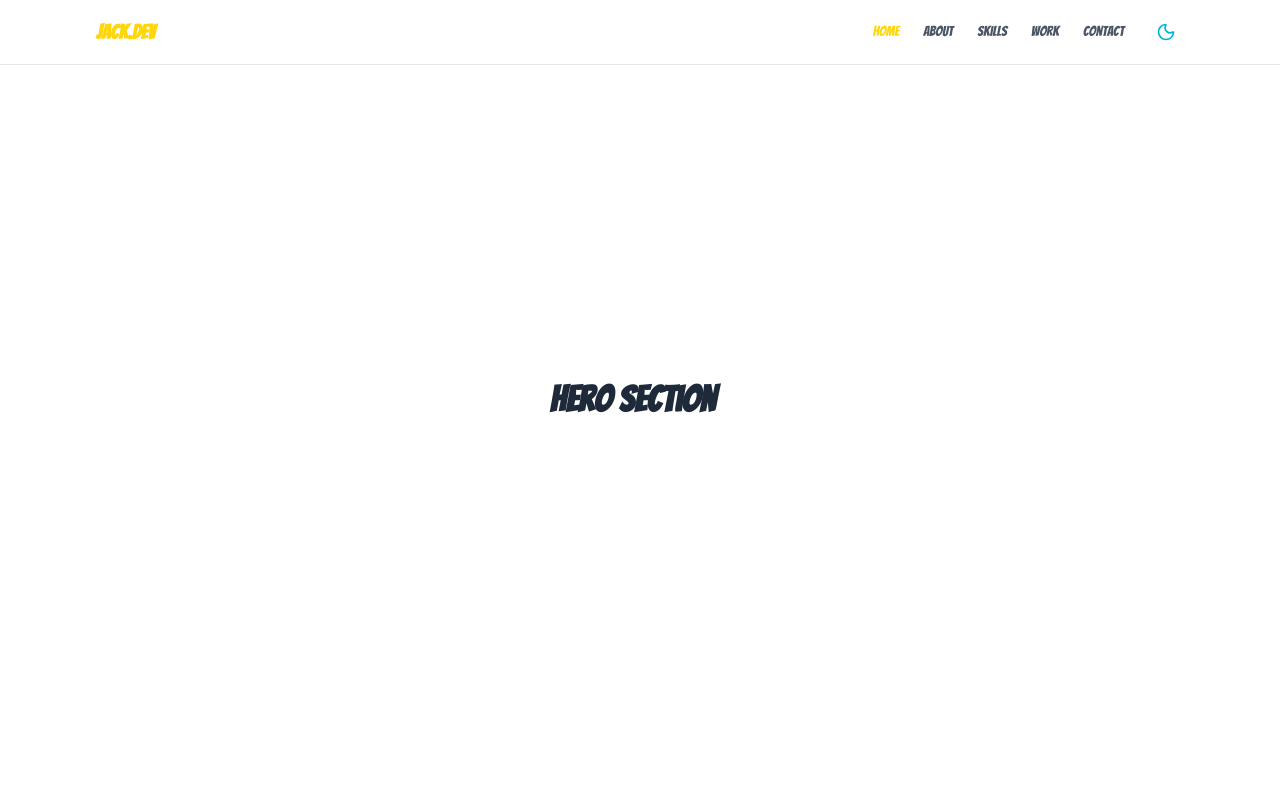
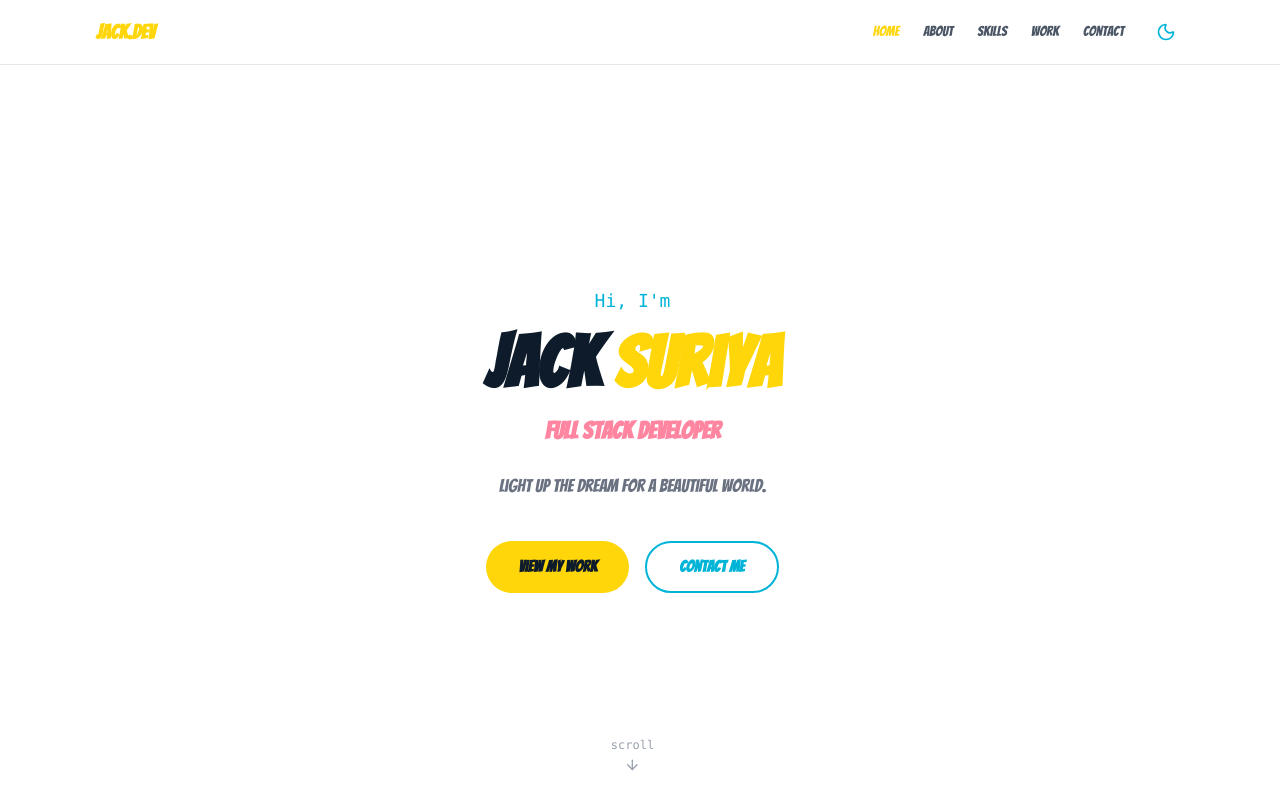
Before and after one commit to suriya899/my-portfolio, a React (Vite) app in the folder frontend/: page / in a window 1280 px wide. Shown: the top 800 px of the page. Built offline with nearby package versions, Linux system fonts and the light colour scheme.

Commit message:
feat: add Hero section with framer-motion animations

```diff
--- a/frontend/src/App.jsx
+++ b/frontend/src/App.jsx
@@ -24,19 +24,52 @@
 
 // frontend/src/App.jsx (ชั่วคราวสำหรับทดสอบ Phase 4)
 
+// import Navbar from "./components/ui/Navbar";
+
+// function App() {
+//   return (
+//     // min-h-screen ให้หน้าสูงพอที่จะ scroll ทดสอบ
+//     <div className="min-h-screen bg-white dark:bg-dark transition-colors">
+//       <Navbar />
+
+//       {/* Section จำลองเพื่อทดสอบ smooth scroll และ active highlight */}
+//       <section id="hero" className="min-h-screen flex items-center justify-center">
+//         <h1 className="text-4xl font-bold text-gray-800 dark:text-white">Hero Section</h1>
+//       </section>
+
+//       <section id="about" className="min-h-screen flex items-center justify-center bg-gray-50 dark:bg-gray-900">
+//         <h1 className="text-4xl font-bold text-gray-800 dark:text-white">About Section</h1>
+//       </section>
+
+//       <section id="skills" className="min-h-screen flex items-center justify-center">
+//         <h1 className="text-4xl font-bold text-gray-800 dark:text-white">Skills Section</h1>
+//       </section>
+
+//       <section id="projects" className="min-h-screen flex items-center justify-center bg-gray-50 dark:bg-gray-900">
+//         <h1 className="text-4xl font-bold text-gray-800 dark:text-white">Projects Section</h1>
+//       </section>
+
+//       <section id="contact" className="min-h-screen flex items-center justify-center">
+//         <h1 className="text-4xl font-bold text-gray-800 dark:text-white">Contact Section</h1>
+//       </section>
+//     </div>
+//   );
+// }
+
+// export default App;
+
 import Navbar from "./components/ui/Navbar";
+import Hero from "./components/sections/Hero"; // ← เพิ่มบรรทัดนี้
 
 function App() {
   return (
-    // min-h-screen ให้หน้าสูงพอที่จะ scroll ทดสอบ
     <div className="min-h-screen bg-white dark:bg-dark transition-colors">
       <Navbar />
 
-      {/* Section จำลองเพื่อทดสอบ smooth scroll และ active highlight */}
-      <section id="hero" className="min-h-screen flex items-center justify-center">
-        <h1 className="text-4xl font-bold text-gray-800 dark:text-white">Hero Section</h1>
-      </section>
+      {/* ✅ เปลี่ยน placeholder เป็น Hero จริงๆ */}
+      <Hero />
 
+      {/* Section จำลองที่เหลือ — ยังคงไว้ทดสอบ Navbar scroll */}
       <section id="about" className="min-h-screen flex items-center justify-center bg-gray-50 dark:bg-gray-900">
         <h1 className="text-4xl font-bold text-gray-800 dark:text-white">About Section</h1>
       </section>
--- a/frontend/src/components/sections/Hero.jsx
+++ b/frontend/src/components/sections/Hero.jsx
@@ -0,0 +1,175 @@
+// Hero.jsx
+// Section แรกที่ผู้เยี่ยมชมเห็น — ต้องดึงดูดสายตาทันที
+// ใช้ framer-motion สำหรับ animation เข้าหน้า
+
+import { motion } from "framer-motion";
+import { ArrowDown } from "lucide-react"; // ไอคอน scroll ลง
+import { personalInfo } from "../../data/portfolioData";
+
+const Hero = () => {
+  // ดึงข้อมูลจาก portfolioData
+  const { name, role, tagline } = personalInfo; // ✅ ใช้ตรงๆ ไม่ต้องผ่าน .personalInfo
+
+  // ฟังก์ชัน smooth scroll ไปยัง section ที่ต้องการ
+  const scrollTo = (id) => {
+    document.getElementById(id)?.scrollIntoView({ behavior: "smooth" });
+  };
+
+  return (
+    <section
+      id="hero"
+      /* เต็มความสูงหน้าจอ */
+      /* จัดกึ่งกลางแนวตั้ง */
+      /* จัดกึ่งกลางแนวนอน */
+      /* เพื่อให้ scroll indicator position absolute ได้ */
+      /* สีพื้นหลัง light/dark */
+      /* padding ซ้ายขวา */
+      /* เว้นพื้นที่ Navbar */
+      className="
+                min-h-screen
+                flex items-center
+                justify-center
+                relative
+                bg-white dark:bg-dark
+                px-6
+                pt-20
+            "
+    >
+      {/* กล่องหลัก — จัดเนื้อหาให้อยู่กึ่งกลาง */}
+      <div className="max-w-3xl w-full text-center">
+        {/* 👋 บรรทัดทักทาย — เด้งเข้ามาก่อน */}
+        <motion.p
+          className="text-finn font-mono text-lg mb-3" /* font-mono ให้ดูเหมือนโค้ด */
+          initial={{ opacity: 0, y: -20 }} /* เริ่มจากด้านบน โปร่งใส */
+          animate={{ opacity: 1, y: 0 }} /* เลื่อนลงมา + ปรากฏ */
+          transition={{ duration: 0.5 }}
+        >
+          Hi, I'm
+        </motion.p>
+
+        {/* 🌟 ชื่อใหญ่ — element ที่สำคัญที่สุด */}
+        <motion.h1
+          className="
+            text-5xl md:text-7xl   /* ใหญ่มาก — responsive */
+            font-black             /* หนาสุด */
+            text-dark dark:text-white
+            mb-4
+          "
+          initial={{ opacity: 0, scale: 0.8 }} /* เริ่มเล็กกว่าปกติ */
+          animate={{ opacity: 1, scale: 1 }} /* ขยายมาขนาดจริง */
+          transition={{
+            duration: 0.6,
+            delay: 0.2,
+          }} /* delay เล็กน้อยหลัง "Hi" */
+        >
+          {/* ชื่อ "Jack" สีปกติ, "Suriya" สี Jake Yellow */}
+          {name.split(" ")[0]}{" "}
+          <span className="text-jake">{name.split(" ")[1]}</span>
+        </motion.h1>
+
+        {/* 💼 Role/ตำแหน่ง */}
+        <motion.p
+          className="
+            text-xl md:text-2xl
+            text-bubblegum
+            font-semibold
+            mb-6
+          "
+          initial={{ opacity: 0 }}
+          animate={{ opacity: 1 }}
+          transition={{ duration: 0.6, delay: 0.4 }}
+        >
+          {role}
+        </motion.p>
+
+        {/* 📝 Tagline — ประโยคอธิบายตัวเอง */}
+        <motion.p
+          /* max-w-xl mx-auto  จำกัดความกว้าง + จัดกึ่งกลาง */
+          /* leading-relaxed ระยะห่างบรรทัด */
+          className="
+            text-base md:text-lg
+            text-gray-500 dark:text-gray-400
+            max-w-xl mx-auto
+            mb-10
+            leading-relaxed
+          "
+          initial={{ opacity: 0 }}
+          animate={{ opacity: 1 }}
+          transition={{ duration: 0.6, delay: 0.6 }}
+        >
+          {tagline}
+        </motion.p>
+
+        {/* 🔘 ปุ่ม 2 ปุ่ม */}
+        <motion.div
+          className="flex gap-4 justify-center flex-wrap" /* flex-wrap รองรับหน้าจอเล็ก */
+          initial={{ opacity: 0, y: 20 }}
+          animate={{ opacity: 1, y: 0 }}
+          transition={{ duration: 0.6, delay: 0.8 }}
+        >
+          {/* ปุ่มหลัก — ไปที่ Projects */}
+          <button
+            onClick={() => scrollTo("projects")}
+            /* พื้นเหลือง ตัวอักษรดำ */
+            /* rounded-full มนๆ แบบ cartoon */
+            /* hover:scale-105  ขยายเล็กน้อยเมื่อ hover */
+            className="
+              bg-jake text-dark
+              font-bold
+              px-8 py-3
+              rounded-full           /* มนๆ แบบ cartoon */
+              hover:scale-105        /* ขยายเล็กน้อยเมื่อ hover */
+              transition-transform duration-200
+              cursor-pointer
+            "
+          >
+            View My Work
+          </button>
+
+          {/* ปุ่มรอง — ไปที่ Contact */}
+          <button
+            onClick={() => scrollTo("contact")}
+            /* hover แล้วเติมสี */
+            className="
+              border-2 border-finn
+              text-finn
+              font-bold
+              px-8 py-3
+              rounded-full
+              hover:bg-finn
+              hover:text-white
+              transition-all duration-200
+              cursor-pointer
+            "
+          >
+            Contact Me
+          </button>
+        </motion.div>
+      </div>
+
+      {/* ⬇️ Scroll Indicator — บอกให้ผู้ใช้รู้ว่าเลื่อนลงได้ */}
+      <motion.div
+
+      /* absolute bottom-8  ติดขอบล่าง */
+      /* left-1/2 -translate-x-1/2 จัดกึ่งกลางแนวนอน */
+        className="
+          absolute bottom-8
+          left-1/2 -translate-x-1/2 /* จัดกึ่งกลางแนวนอน */
+          flex flex-col items-center
+          text-gray-400
+          cursor-pointer
+        "
+        onClick={() => scrollTo("about")} /* คลิกแล้วเลื่อนไป About */
+        animate={{ y: [0, 8, 0] }}        /* animation กระเด้งขึ้นลง */
+        transition={{ repeat: Infinity, duration: 1.5 }}
+      >
+        <span className="text-xs mb-1 font-mono">scroll</span>
+        <ArrowDown size={16} />
+      </motion.div>
+
+
+    </section>
+  );
+};
+
+export default Hero;
```
